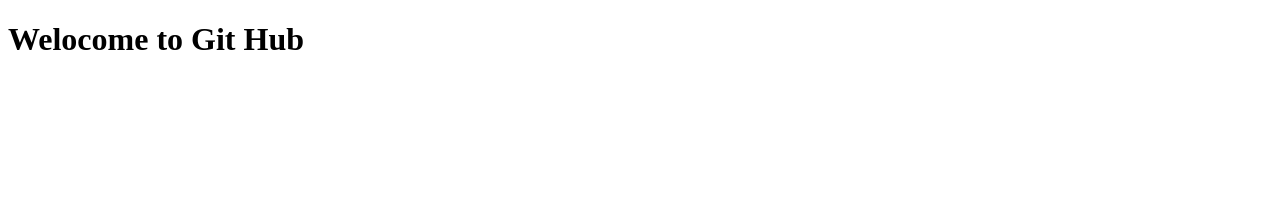
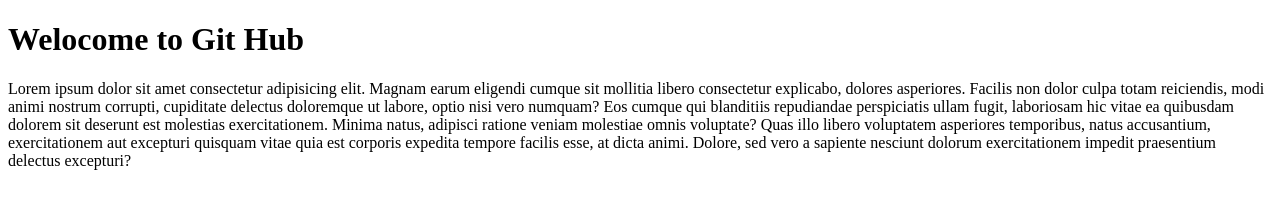
Before and after one commit to doniyor17/super-muper, a plain HTML site: page index.html in a window 1280 px wide. Drawn offline with Linux system fonts and the light colour scheme.

Commit message:
Added new text

```diff
--- a/index.html
+++ b/index.html
@@ -9,5 +9,19 @@
 	<body>
 		<!-- Git pul request git clone github collaboration -->
 		<h1>Welocome to Git Hub</h1>
+		<p>
+			Lorem ipsum dolor sit amet consectetur adipisicing elit. Magnam
+			earum eligendi cumque sit mollitia libero consectetur explicabo,
+			dolores asperiores. Facilis non dolor culpa totam reiciendis, modi
+			animi nostrum corrupti, cupiditate delectus doloremque ut labore,
+			optio nisi vero numquam? Eos cumque qui blanditiis repudiandae
+			perspiciatis ullam fugit, laboriosam hic vitae ea quibusdam dolorem
+			sit deserunt est molestias exercitationem. Minima natus, adipisci
+			ratione veniam molestiae omnis voluptate? Quas illo libero
+			voluptatem asperiores temporibus, natus accusantium, exercitationem
+			aut excepturi quisquam vitae quia est corporis expedita tempore
+			facilis esse, at dicta animi. Dolore, sed vero a sapiente nesciunt
+			dolorum exercitationem impedit praesentium delectus excepturi?
+		</p>
 	</body>
 </html>
```
